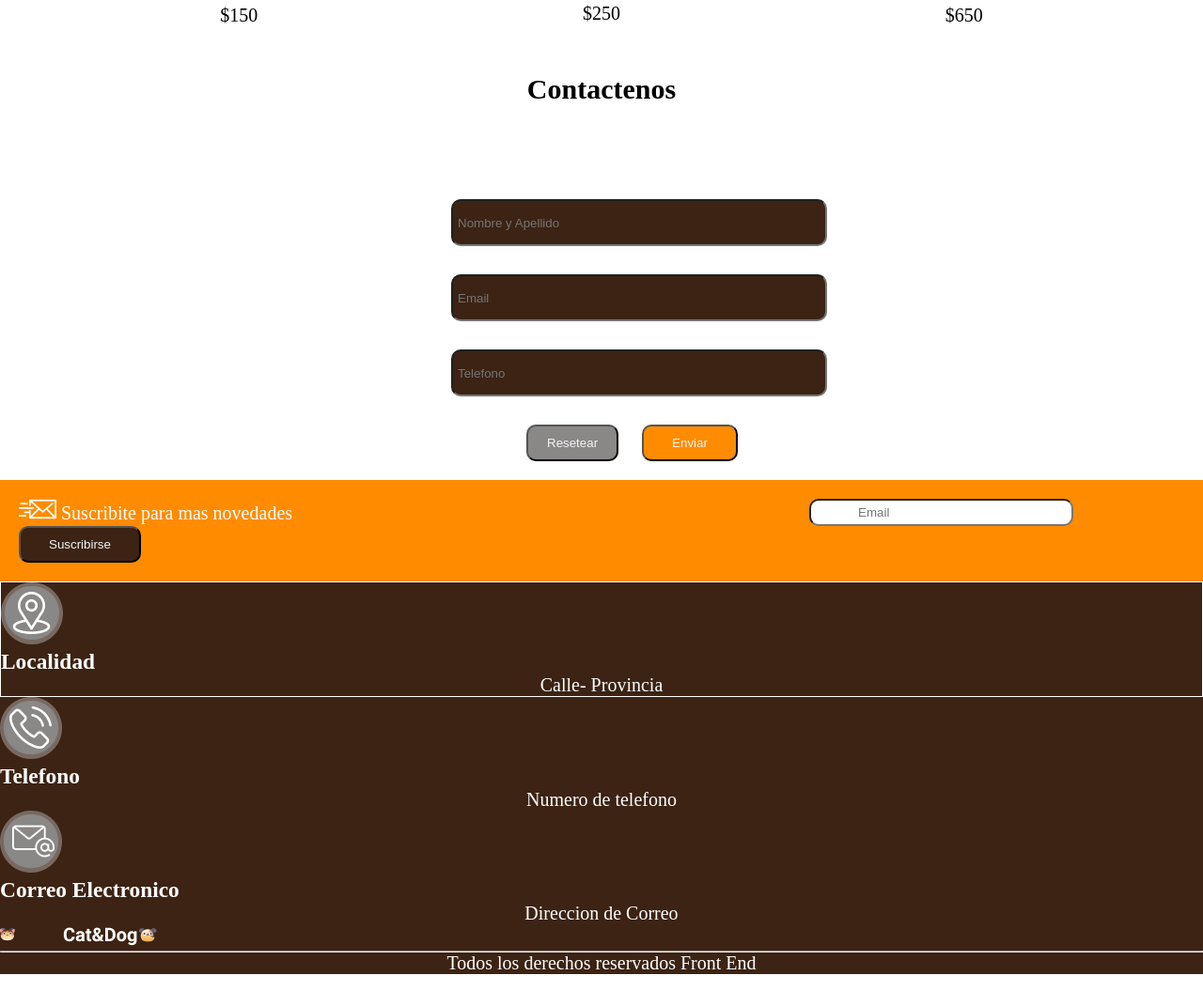
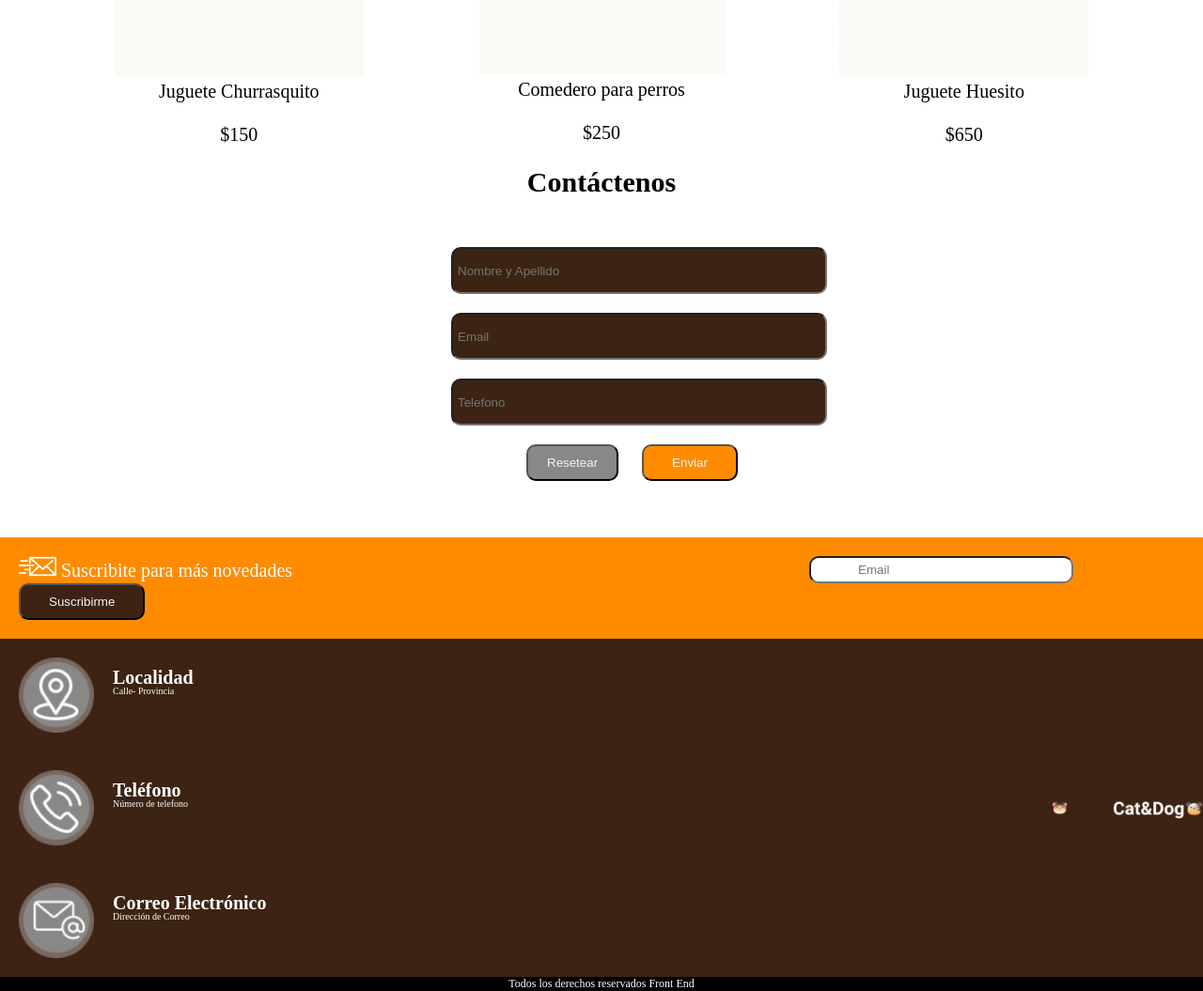
Before and after one commit to Glenda76/Pet-shop, a plain HTML site: page index.html in a window 1280 px wide. Shown: the part 1122-2177 px from the top of the page at 94% size. Drawn offline with Linux system fonts and the light colour scheme.

Commit message:
Pet shop terminado

```diff
--- a/css/style.css
+++ b/css/style.css
@@ -18,10 +18,12 @@ header div{
     position: relative;
     justify-content: space-between;
     padding: 4px 60px 4px 90px;
+    font-size: 13px;
 }
 .menu{
     background-color: darkorange;
     padding: 20px 60px;
+    font-size: 16px;
 
   }
 .menu img{
@@ -30,7 +32,7 @@ header div{
 .menu nav ul li{
     list-style:none;
     display: inline;
-   padding: 0px 10px;
+    padding: 0px 10px;
 
 }
 .menu nav ul li a{
@@ -50,25 +52,45 @@ main .banner{
     justify-content: center;
     align-items: flex-end;
     height: 80vh;
-
-
 }
 main section{
     padding-right: 50px;
 }
 main section h3{
     background-color: white;
+    font-size: 30px;
+    line-height: 35px;
+}
+
+main section button{
+    margin-left: 90px;
+    margin-top: 10px;
+    background-color: darkorange;
+    padding: 10px 30px;
+    border-radius: 10px;
+    text-transform: uppercase;
+    font-size: 15px;
+}
+main h2{
+    font-size: 50px;
+}
+main p{
+    text-align: center;
+
+}
+main h3{
+    padding: 20px 0px;
+    font-size: 30px;
+    text-align: center;
+    line-height: 38px;
 }
 main section p{
     text-align: center;
     padding: 5px 0px;
+    font-size: 19px;
+
 }
-main section button{
-    margin-left: 80px;
-    background-color: darkorange;
-    padding: 5px 15px;
-    border-radius: 10px;
-}
+
 main .destacados {
    display: flex;
    justify-content: center;
@@ -84,11 +106,11 @@ main article p{
    text-align: center;
 }
 main h2{
-    padding: 50px 0px;
+    padding-top: 50px;
     text-align: center;
 }
 form{
-    padding: 20px 0px;
+    padding: 10px 0px;
 }
 
 form input[type="text"],
@@ -101,7 +123,7 @@ form input[type="tel"]{
 	border-radius:10px;
 	background-color:#3c2313;
     color: white;
-    margin: 30px 480px;
+    margin: 20px 480px;
 }
 button[type="reset"]{
     margin-left: 560px;
@@ -110,6 +132,7 @@ button[type="reset"]{
     border-radius: 10px;
     background-color: #8A8787;
     color: whitesmoke;
+    margin-bottom: 50px;
 }
 button[type="submit"]{
     padding: 10px 30px;
@@ -120,7 +143,7 @@ button[type="submit"]{
 footer{
     background-color: #3c2313;
 }
-footer .suscribirse{
+.suscribirse{
     background-color: darkorange;
     display: flex;
     flex-wrap: wrap;
@@ -131,7 +154,7 @@ footer .suscribirse{
     background-color: white;
     padding: 5px 50px;
     border-radius: 10px;
-   justify-content: right;
+    justify-content: right;
     margin-left: 550px;
     margin-right: 20px;
 
@@ -141,15 +164,57 @@ footer .suscribirse{
 
 }
 
-footer p{
+.suscribirse p{
     color: white;
     text-align: center;
+    font-size: 20px;
 }
-footer section{
-    display: flow-root;
+footer .datos{
     color: white;
-}
-.direccion{
-    border: solid 1px white;
+
+
 
 }
+footer .datos .info{
+     display: flex;
+    flex-direction: column;
+}
+footer .datos .info img{
+    width:120px;
+    padding: 20px 20px;
+    position: relative;
+
+
+}
+footer .datos .info1 img{
+    padding: 20px 20px;
+  }
+
+footer .datos h3{
+    position: absolute;
+    font-size: 20px;
+    margin-left: 120px;
+    margin-top: 30px;
+
+}
+footer .datos p{
+    position: absolute;
+    font-size: 10px;
+    margin-left: 120px;
+    margin-top: 50px;
+}
+footer .datos .logo img{
+    width: 200px;
+}
+
+footer .logo{
+   position: absolute;
+   margin-left: 1100px;
+   margin-top: 30px;
+}
+.derechos{
+    background-color: black;
+    color: white;
+    text-align: center;
+    font-size: 12px;
+}
--- a/index.html
+++ b/index.html
@@ -41,7 +41,7 @@
 <main>
     <div class="banner">
         <section>
-           <h3>¡Es un placer tenerte aqui!</h3>
+           <h3>¡Es un placer tenerte aqu&iacute!</h3>
            <p>Comederos en descuento</p>
            <button>Comederos</button>
         </section>
@@ -49,6 +49,8 @@
     <div class="destacados">
       <img src="img/pawprint 1 (1).png" alt="huella">
     </div>
+     <h2>Productos Destacados</h2>
+     <p>Comederos  -  Accesorios  -  Comida</p>
         <article>
             <div class="productos">
                 <img src="img/churrasquito.png" alt="churrasquito">
@@ -67,14 +69,14 @@
             </div>
         </article>
     </div>
-    <h2>Contactenos</h2>
-               <form action="" method="">
+    <h3>Cont&aacutectenos</h3>
+               <form action="/result" method="">
                 <label for="nombre"></label>
-                <input type="text" id="nombre" placeholder="Nombre y Apellido">
+                <input type="text" name="nombre" id="nombre" placeholder="Nombre y Apellido">
                 <label for="email"></label>
-                <input type="email" id="email" placeholder="Email">
+                <input type="email" name="email" id="email" placeholder="Email">
                 <label for="tel"></label>
-                <input type="tel" id="Telefono" placeholder="Telefono">
+                <input type="tel" name="telefono"id="Telefono" placeholder="Telefono">
                   <button type="reset">Resetear</button>
                   <button type="submit">Enviar</button>
                 </form>
@@ -83,34 +85,39 @@
 
 <footer>
     <div class="suscribirse">
-         <p><img src="img/Group.png" alt="Suscribirse"> Suscribite para mas novedades </p>
+         <p><img src="img/Group.png" alt="Suscribirse"> Suscribite para m&aacutes novedades </p>
 
                      <input type="email" id="email" placeholder="Email">
-                     <button type="Submit">Suscribirse</button>
+                     <button type="Submit">Suscribirme</button>
     </div>
-    <section>
-    <div class="direccion">
+    <div class="datos">
+        <div class="info">
           <img src="img/Icono.png"alt="Direccion">
-        <h3>Localidad</h3><p>Calle- Provincia</p>
+          <h3>Localidad</h3>
+          <p>Calle- Provincia</p>
         </div>
-    <div class="Telefono">
+
+        <div class="info">
         <img src="img/Icono (1).png" alt="Telefono">
-        <h3>Telefono</h3><p>Numero de telefono</p>
-    </div>
-    <div class="correo">
-       <img src="img/Icono (2).png" alt="Correo">
-       <h3>Correo Electronico</h3><p>Direccion de Correo</p>
-    </div>
+          <h3>Tel&eacutefono</h3>
+          <p>N&uacutemero de telefono</p>
           <div class="logo">
+
             <img src="img/Logo.png" alt="Logo">
           </div>
-    </section>
 
+        </div>
+        <div class="info">
+        <img src="img/Icono (2).png" alt="Correo">
+          <h3>Correo Electr&oacutenico</h3>
+          <p>Direcci&oacuten de Correo</p>
+         </div>
 
+    </div>
 
-<hr>
+    <div class="derechos">
           <p>Todos los derechos reservados Front End</p>
-
+    </div>
 </footer>
 
 </body>
```
Lines whose indentation alone changed are shown as unchanged.
